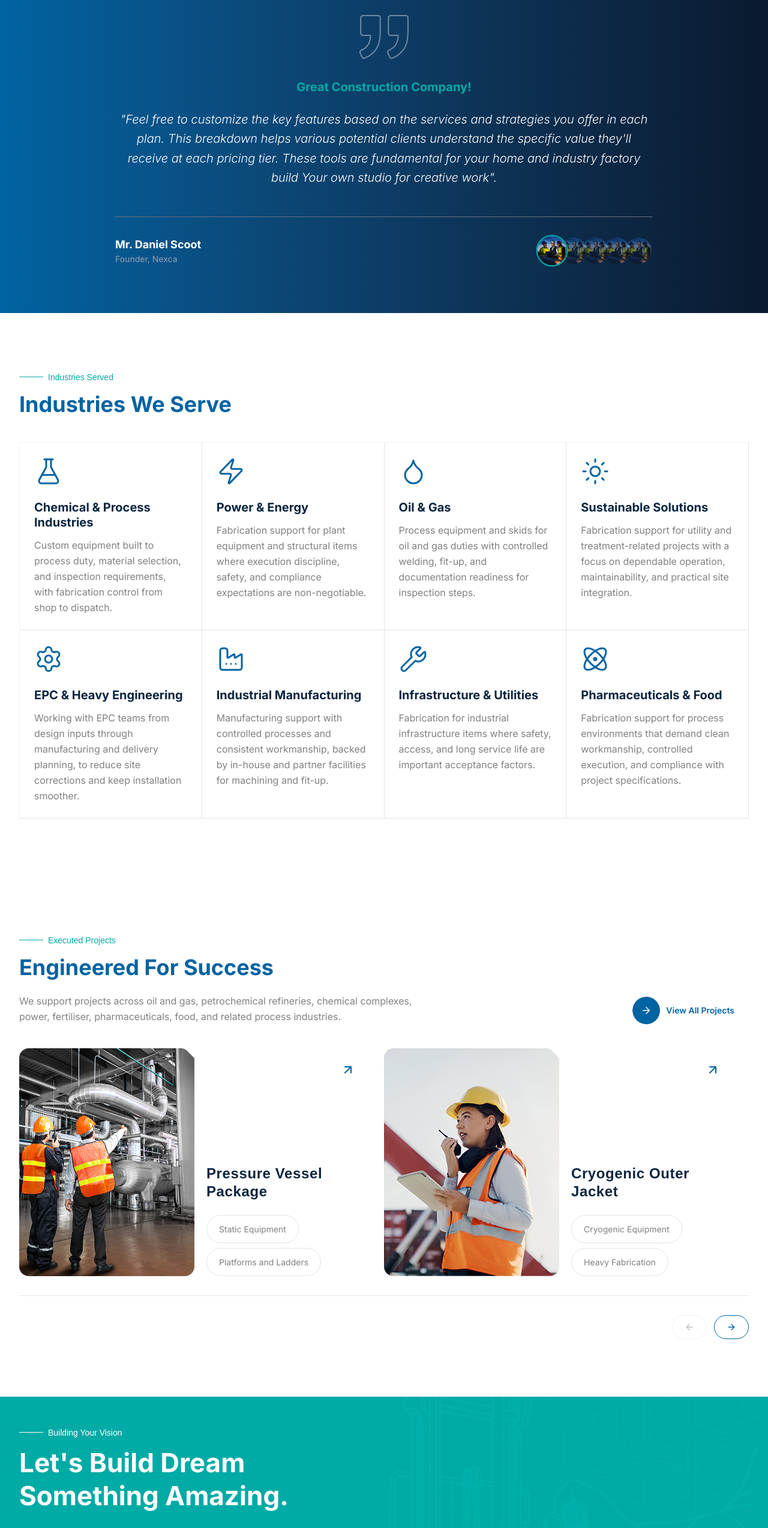
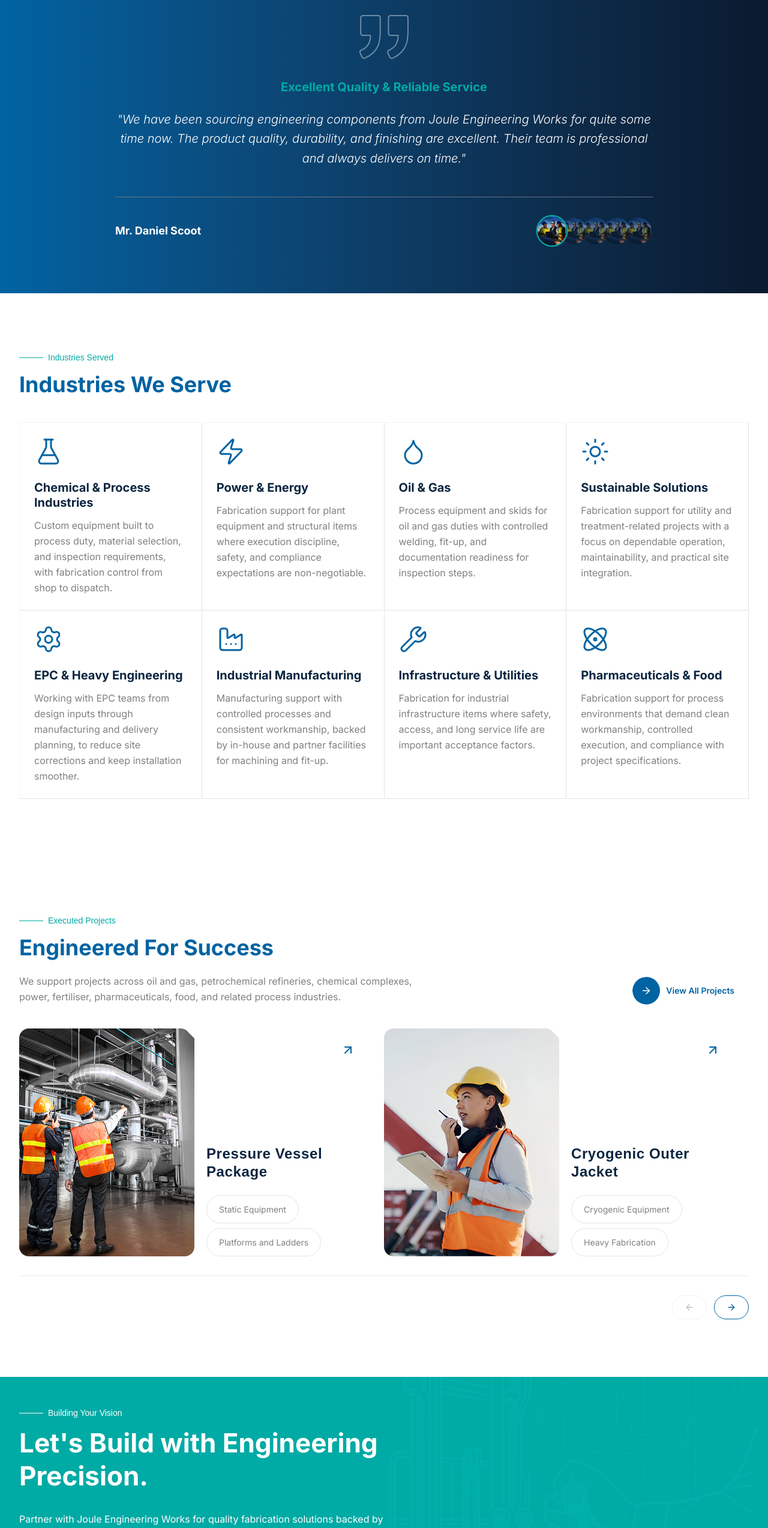
Before and after one commit to akshay-invennico/joule-engineering, a Next.js app: page /clients in a window 1280 px wide. Shown: the part 1620-4168 px from the top of the page at 60% size. Built offline with nearby package versions, Linux system fonts and the light colour scheme.

Commit message:
feat: updated the testimonials content

```diff
--- a/src/components/shared/Cta/CtaSection.tsx
+++ b/src/components/shared/Cta/CtaSection.tsx
@@ -18,7 +18,7 @@ const CtaSection = () => {
               color="white"
             />
             <h2 className="text-4xl md:text-5xl lg:text-[44px] font-bold mb-8 leading-tight">
-              Let&apos;s Build Dream Something Amazing.
+              Let&apos;s Build with Engineering Precision.
             </h2>
             <p className="mb-8">
               Partner with Joule Engineering Works for quality fabrication
--- a/src/components/shared/testimonial/TestimonialSection.tsx
+++ b/src/components/shared/testimonial/TestimonialSection.tsx
@@ -50,9 +50,9 @@ const TestimonialSection = () => {
                 <h4 className="text-white font-bold text-lg">
                   {testimonials[activeIndex].name}
                 </h4>
-                <p className="text-gray-400 text-sm">
+                {/* <p className="text-gray-400 text-sm">
                   {testimonials[activeIndex].role}, {testimonials[activeIndex].company}
-                </p>
+                </p> */}
               </motion.div>
             </AnimatePresence>
 
--- a/src/components/shared/testimonial/data.ts
+++ b/src/components/shared/testimonial/data.ts
@@ -4,8 +4,8 @@ import nouser from '../../../../public/assets/story.png'
 export interface Testimonial {
   id: number;
   name: string;
-  role: string;
-  company: string;
+  // role: string;
+  // company: string;
   quote: string;
   highlight: string;
   avatar: string | StaticImageData;
@@ -15,46 +15,46 @@ export const testimonials: Testimonial[] = [
   {
     id: 1,
     name: 'Mr. Daniel Scoot',
-    role: 'Founder',
-    company: 'Nexca',
-    quote: '"Feel free to customize the key features based on the services and strategies you offer in each plan. This breakdown helps various potential clients understand the specific value they\'ll receive at each pricing tier. These tools are fundamental for your home and industry factory build Your own studio for creative work".',
-    highlight: 'Great Construction Company!',
+    // role: 'Founder',
+    // company: 'Nexca',
+    quote: '"We have been sourcing engineering components from Joule Engineering Works for quite some time now. The product quality, durability, and finishing are excellent. Their team is professional and always delivers on time."',
+    highlight: 'Excellent Quality & Reliable Service',
     avatar: nouser,
   },
   {
     id: 2,
     name: 'Sarah Johnson',
-    role: 'CEO',
-    company: 'TechBuild',
-    quote: '"The attention to detail and commitment to quality was impressive. They delivered our project on time and within budget, exceeding our expectations in every way."',
-    highlight: 'Exceptional Quality & Service',
+    // role: 'CEO',
+    // company: 'TechBuild',
+    quote: '“Working with Joule Engineering Works has been a smooth experience. Their team understands technical requirements well and provides reliable solutions. Highly recommended for engineering and fabrication needs.”',
+    highlight: 'Professional and Supportive Team',
     avatar: nouser,
   },
   {
     id: 3,
     name: 'Michael Chen',
-    role: 'Director',
-    company: 'Future Infra',
-    quote: '"Their innovative approach to problem-solving saved us significant time and resources. A truly professional team that understands the complexities of modern industrial construction."',
-    highlight: 'Innovative Solutions',
+    // role: 'Director',
+    // company: 'Future Infra',
+    quote: '"Joule Engineering Works consistently delivers high-quality work with great attention to detail. Their commitment to deadlines and workmanship makes them a dependable partner for our projects."',
+    highlight: 'Timely Delivery & Great Workmanship',
     avatar: nouser,
   },
   {
     id: 4,
     name: 'Emily Davis',
-    role: 'Manager',
-    company: 'Green Energy',
-    quote: '"We were looking for a partner who valued sustainability as much as we do. Joule Engineering proved to be that partner, delivering eco-friendly solutions without compromising performance."',
-    highlight: 'Sustainable & Reliable',
+    // role: 'Manager',
+    // company: 'Green Energy',
+    quote: '“We appreciate the professionalism and dedication of the Joule Engineering Works team. Their engineering expertise and consistent product quality make them a trusted partner for our industrial requirements.”',
+    highlight: 'Trusted Engineering Partner',
     avatar: nouser,
   },
   {
     id: 5,
     name: 'Robert Wilson',
-    role: 'Head of Ops',
-    company: 'LogiChain',
-    quote: '"From the initial consultation to final handover, the process was seamless. Their expertise in logistics facility construction is unmatched."',
-    highlight: 'Seamless Execution',
+    // role: 'Head of Ops',
+    // company: 'LogiChain',
+    quote: '“The products supplied by Joule Engineering Works always meet our expectations in terms of quality and performance. Their service and communication throughout the process are excellent.”',
+    highlight: 'Quality That Meets Expectations',
     avatar: nouser,
   },
 ];
```
